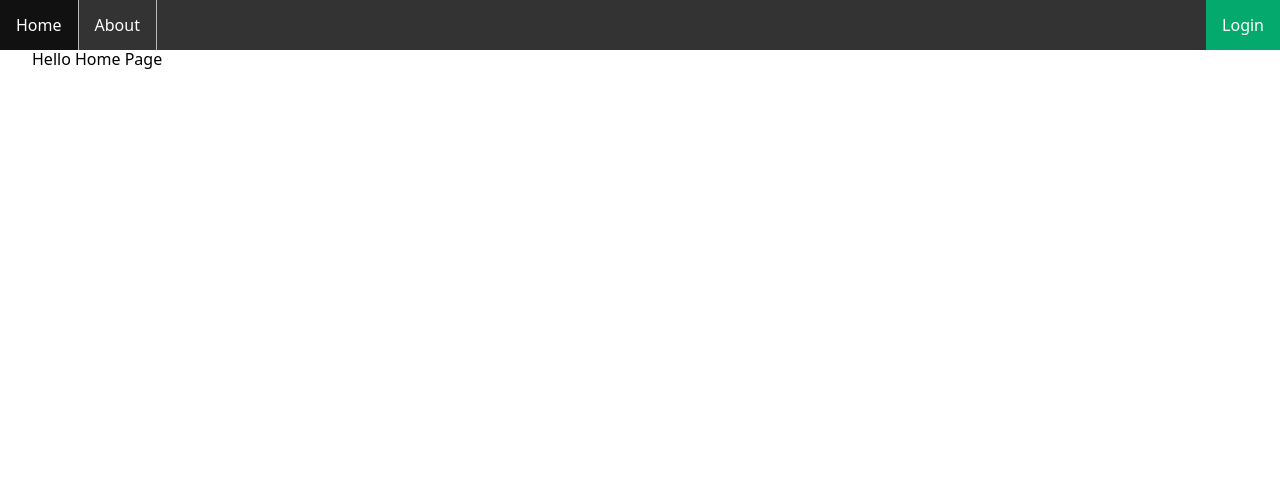
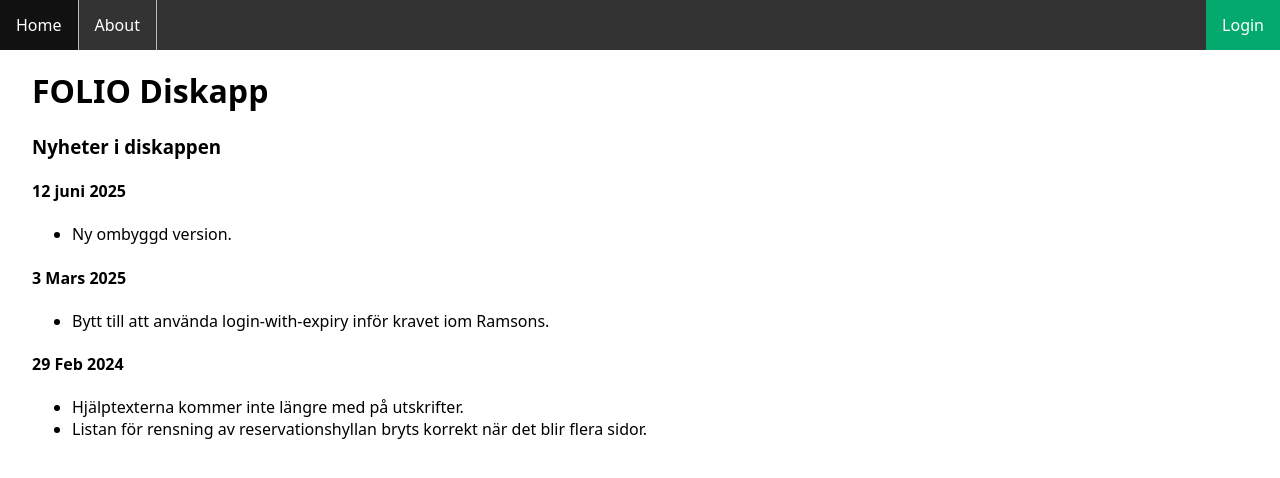
Before and after one commit to ChalmersLibrary/foliodesktoolsv2, a Nuxt app in the folder frontend/: page / in a window 1280 px wide. Shown: the top 478 px of the page. Built offline with nearby package versions, Linux system fonts and the light colour scheme.

Commit message:
Added help information and show reload button on paging slips.

```diff
--- /dev/null
+++ b/frontend/components/News.vue
@@ -0,0 +1,24 @@
+<template>
+  <div>
+    <h3>Nyheter i diskappen</h3>
+    <h4>12 juni 2025</h4>
+    <div>
+      <ul>
+        <li>Ny ombyggd version.</li>
+      </ul>
+    </div>
+    <h4>3 Mars 2025</h4>
+    <div>
+      <ul>
+        <li>Bytt till att använda login-with-expiry inför kravet iom Ramsons.</li>
+      </ul>
+    </div>
+    <h4>29 Feb 2024</h4>
+    <div>
+      <ul>
+        <li>Hjälptexterna kommer inte längre med på utskrifter.</li>
+        <li>Listan för rensning av reservationshyllan bryts korrekt när det blir flera sidor.</li>
+      </ul>
+    </div>
+  </div>
+</template>
--- /dev/null
+++ b/frontend/components/PageHelp.vue
@@ -0,0 +1,22 @@
+<template>
+  <div>
+  <br><br>
+  <b>Finns inte ditt bibliotek med?</b>
+  Då finns det inte heller något att plocka fram.
+  <br><br>
+  <b>Status In process</b><br>
+   <ol>
+  <li>HB &amp; Kuggen: Hämta i FjärrIn-rummet på HB.<br>
+  ACE: Hämta på katalogiseringshyllan.</li>
+  <li>Checka in som vanligt.</li>
+ </ol>
+    <b>Saknas boken?</b><br>
+    <ol>
+    <li>Om annat exemplar finns: Flytta reservationen.</li>
+    <li>HB &amp; Kuggen: Maila media.lib@chalmers.se med infon från denna lista. Gör inget med reservationen.<br>
+    ACE: Ta bort reservationen och maila låntagaren.</li>
+    <li>Sätt därefter exemplaret som Missing.</li>
+    </ol>
+<a href="https://chalmers.sharepoint.com/:w:/r/sites/ChalmersBibliotekssystemmedia/Shared%20Documents/01%20Dokument/03%20Manualer%20Infodisk%20och%20e-support/%C3%96vriga%20manualer%20och%20l%C3%A4nkar/Missingrutin%20Infodisk.docx?d=w98ebaee5c8cc485b93a01ca06a46bb5a&csf=1&web=1&e=IrK8he">Mer info om missing</a>
+  </div>
+</template>
--- /dev/null
+++ b/frontend/components/ShelfHelp.vue
@@ -0,0 +1,11 @@
+<template>
+  <div>
+  <br><br>
+  <b>Saknas boken på reservationshyllan? </b><br>
+    <ul>
+    <li>HB &amp; Kuggen: Maila media.lib@chalmers.se. Kopiera infon på denna lista.</li>
+    <li>Sätt därefter itemet som Missing.</li>
+    </ul>
+<a href="https://chalmers.sharepoint.com/:w:/r/sites/ChalmersBibliotekssystemmedia/Shared%20Documents/01%20Dokument/03%20Manualer%20Infodisk%20och%20e-support/%C3%96vriga%20manualer%20och%20l%C3%A4nkar/Missingrutin%20Infodisk.docx?d=w98ebaee5c8cc485b93a01ca06a46bb5a&csf=1&web=1&e=IrK8he">Mer info om missing</a>
+  </div>
+</template>
--- a/frontend/pages/index.vue
+++ b/frontend/pages/index.vue
@@ -1,5 +1,6 @@
 <template>
-  <div>Hello Home Page</div>
+  <h1>FOLIO Diskapp</h1>
+  <News />
 </template>
 
 <script lang="ts" setup>
--- a/frontend/pages/shelf.vue
+++ b/frontend/pages/shelf.vue
@@ -10,9 +10,8 @@
       </span>
       <ShelfClearceList class="avoidPageBreak" :shelfList="shelfList" />
     </div>
+    <ShelfHelp class="noprint" />
   </div>
-  <!-- {{ selectedLibrary }}
-  {{ shelfList }} -->
 </template>
 
 <!-- <script>
--- a/frontend/pages/slips.vue
+++ b/frontend/pages/slips.vue
@@ -1,7 +1,9 @@
 <template>
+  <div class="noprint" v-if="finishedLoading">
+    <span>Last updated: <span>{{ updateTime }}</span></span><span class="btn-noborder" @click="getSlips()">🔄</span>
+  </div>
   <div class="noprint librarylist" v-if="requests.length > 0">
     <span class="btn bottom-margin" :class="{active: lib == selectedLibrary}" v-for="lib in libs" :key="lib" @click="select(lib)">{{lib}}</span>
-    <span>Last updated: <span>{{ updateTime }}</span></span><span class="btn-noborder" @click="getSlips()">🔄</span>
   </div>
   <div v-if="finishedLoading && selectedLibrary">
     <div class="noprint bottom-margin">
@@ -77,6 +79,7 @@
   </div>
   <!-- <div v-else-if="!selectedLibrary && updated && requests && requests.length>0">Select a library above.</div>
   <div v-else-if="updated">Nothing paged</div> -->
+  <PageHelp class="noprint" />
 </template>
 
 <script setup>
@@ -106,6 +109,7 @@
   const getSlips = async () => {
     updated.value = Date.now()
     finishedLoading.value = false
+    requests.value=[]
     const { data: slips } = await useFetch('/api/getPagingSlips', {server: false})
 
     requests.value = slips.value.filter(request => {
```
